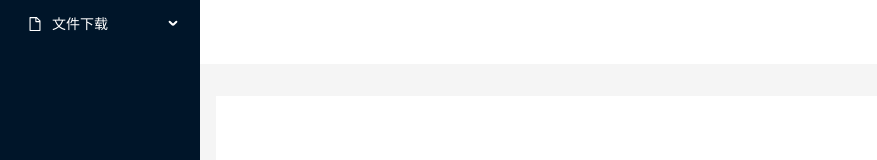
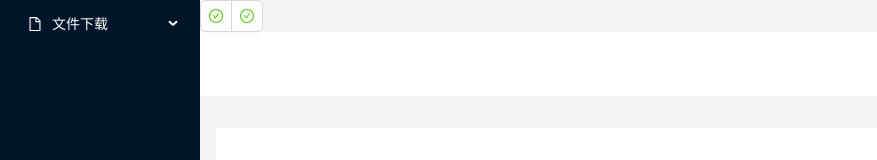
Before and after one commit to a464442700/MigrationReact, a React (Create React App) app in the folder migration-app/: page / in a window 1280 px wide. Shown: the top 160 px of the page, without its empty margins (0-877 px from the left). Built offline with nearby package versions, Linux system fonts and the light colour scheme.

Commit message:
2023-08-22

```diff
--- a/migration-app/src/App.tsx
+++ b/migration-app/src/App.tsx
@@ -7,8 +7,9 @@ import {
     TeamOutlined,
     UserOutlined,
 } from '@ant-design/icons';
-import type {MenuProps,Button} from 'antd';
-import {Breadcrumb, Layout, Menu, theme,Modal,Image} from 'antd';
+import type {MenuProps} from 'antd';
+import {Breadcrumb, Layout, Menu, theme,Modal,Image,Space,Tooltip ,Button } from 'antd';
+import { CheckCircleTwoTone ,LikeOutlined} from '@ant-design/icons';
 
 import AllDependency from './component/AllDependency';
 import Migration from './component/Migration';
@@ -80,11 +81,29 @@ const App: React.FC = () => {
         <Layout style={{minHeight: '100vh'}}>
             <Sider collapsible collapsed={collapsed} onCollapse={(value) => setCollapsed(value)}>
                 <div className="demo-logo-vertical"/>
+
                 <Menu theme="dark" defaultSelectedKeys={['1']} mode="inline" items={items}
                       onClick={selectMenu}/>
             </Sider>
             <Layout>
+
+
+                    <Space.Compact block>
+                        <Tooltip title="redis is ok">
+                            <Button icon={<CheckCircleTwoTone  twoToneColor="#52c41a" />} />
+
+                        </Tooltip>
+                        <Tooltip title="SpringBoot is ok">
+                            <Button icon={<CheckCircleTwoTone  twoToneColor="#52c41a" />} />
+
+                        </Tooltip>
+
+                    </Space.Compact>
+
                 <Header style={{padding: 0, background: colorBgContainer}}/>
+
+
+
                 <Content style={{margin: '0 16px'}}>
                     <Breadcrumb style={{margin: '16px 0'}}>
 
```
